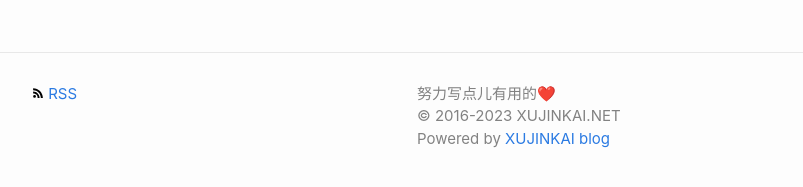
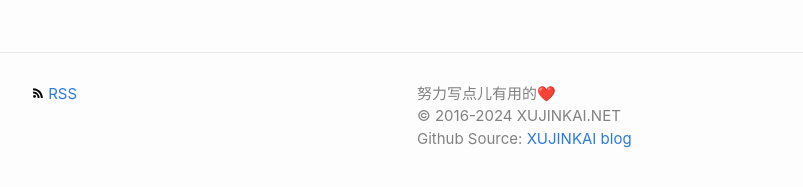
Before and after one commit to XUJINKAI/blog, a Jekyll site: the page built from pages/index.md, in a window 1280 px wide and 900 px high, scrolled down 3158 px. Shown: the part 705-892 px from the top of the window, without its empty margins (238-1041 px from the left). Built offline with Jekyll 4.4.1, drawn with Linux system fonts in a browser that asks for light colours; comment, search, counter and statistics services are not loaded.

Commit message:
update header & footer

```diff
--- a/_config.yml
+++ b/_config.yml
@@ -3,8 +3,8 @@
 description: 努力写点儿有用的❤️
 footer_desc: >-
   <br>
-  © 2016-2023 XUJINKAI.NET <br>
-  Powered by <a href="https://github.com/XUJINKAI/blog">XUJINKAI blog</a>
+  © 2016-2024 XUJINKAI.NET <br>
+  Github Source: <a href="https://github.com/XUJINKAI/blog">XUJINKAI blog</a>
 
 url: https://xujinkai.net
 baseurl:
--- a/_includes/header.html
+++ b/_includes/header.html
@@ -18,10 +18,10 @@
         </label>
 
         <div class="trigger">
-          <a class="page-link" href="https://github.com/XUJINKAI" target="_blank" title="喵~">GitHub</a>
-          <a class="page-link" href="https://OneQuick.org" target="_blank" title="Windows快捷键工具">OneQuick</a>
-          <a class="page-link" href="{{ "/tweet" | relative_url }}" title="什么叫静态网站的微博啊（战术后仰~">微博客</a>
-          <a class="page-link" href="{{ "/about" | relative_url }}" title="🫡">关于我</a>
+          <!-- <a class="page-link" href="https://github.com/XUJINKAI" target="_blank" title="喵~">GitHub</a> -->
+          <a class="page-link" href="https://OneQuick.org" target="_blank" title="Windows快捷热键工具">OneQuick</a>
+          <a class="page-link" href="{{ "/tweet" | relative_url }}">微博客</a>
+          <a class="page-link" href="{{ "/about" | relative_url }}">关于我</a>
         </div>
       </nav>
     {%- endif -%}
```
